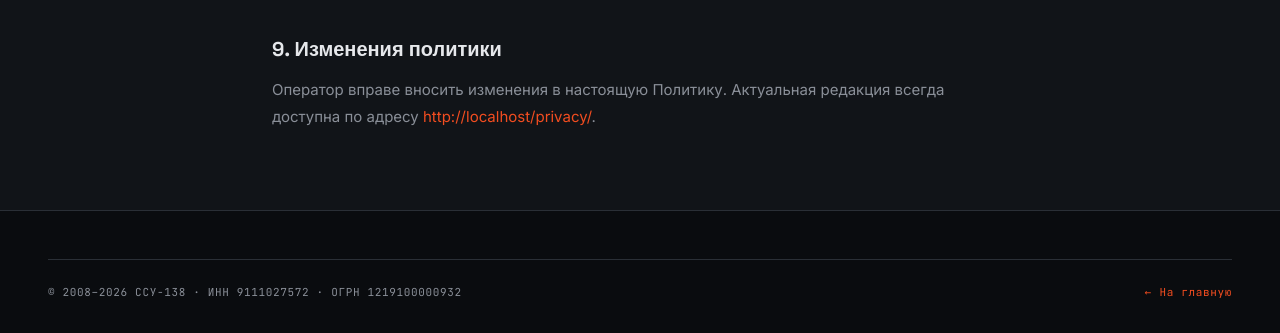
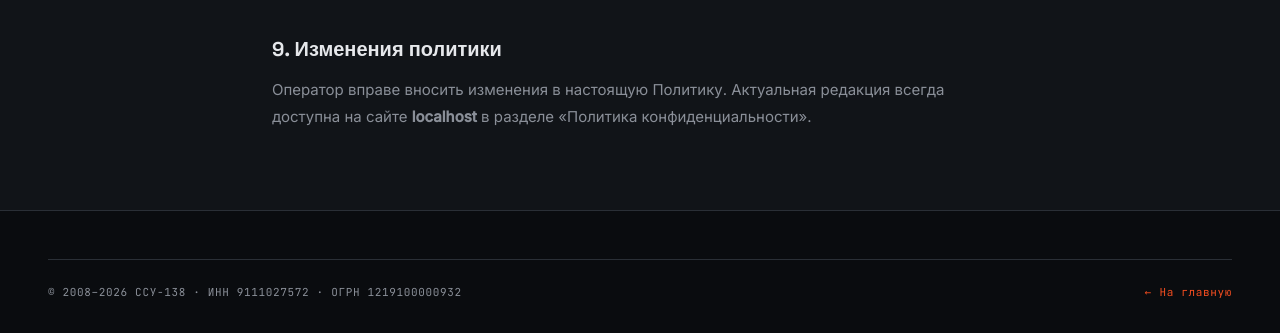
Before and after one commit to Kotpilota/ssu-138, a Django app: page /privacy/ in a window 1280 px wide. Shown: the part 1919-2252 px from the top of the page. Run offline with Django 5.2, Linux system fonts and the light colour scheme.

Commit message:
fix: убрал localhost из раздела «Изменения политики»
request.build_absolute_uri без аргумента подставлял URL текущего запроса.
Заменил на request.get_host — показывает только домен,
в продакшене будет ssu-138.ru.

Co-Authored-By: Claude Sonnet 4.6 <noreply@anthropic.com>

```diff
--- a/templates/landing/privacy.html
+++ b/templates/landing/privacy.html
@@ -98,8 +98,8 @@
 
     <h2>9. Изменения политики</h2>
     <p>
-      Оператор вправе вносить изменения в настоящую Политику. Актуальная редакция всегда доступна по адресу
-      <a href="{% url 'privacy' %}">{{ request.build_absolute_uri }}</a>.
+      Оператор вправе вносить изменения в настоящую Политику. Актуальная редакция всегда доступна
+      на сайте <strong>{{ request.get_host }}</strong> в разделе «Политика конфиденциальности».
     </p>
   </div>
 </main>
```
